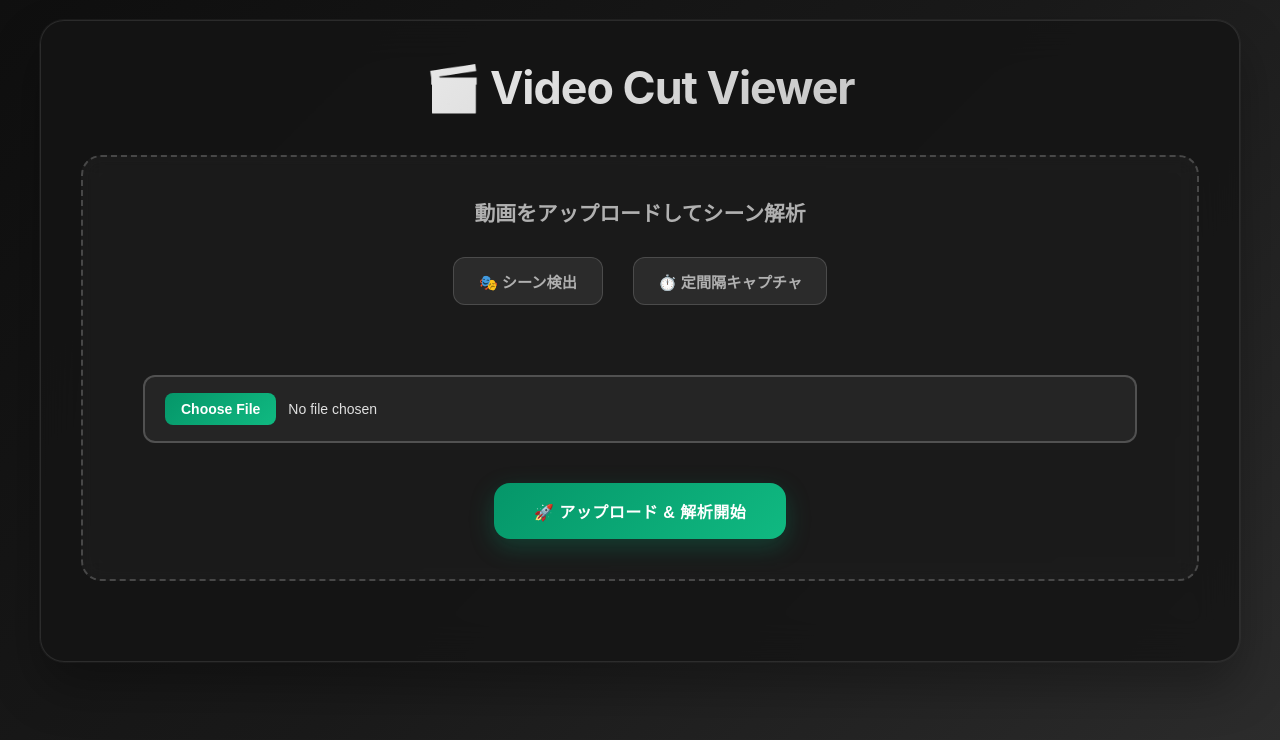
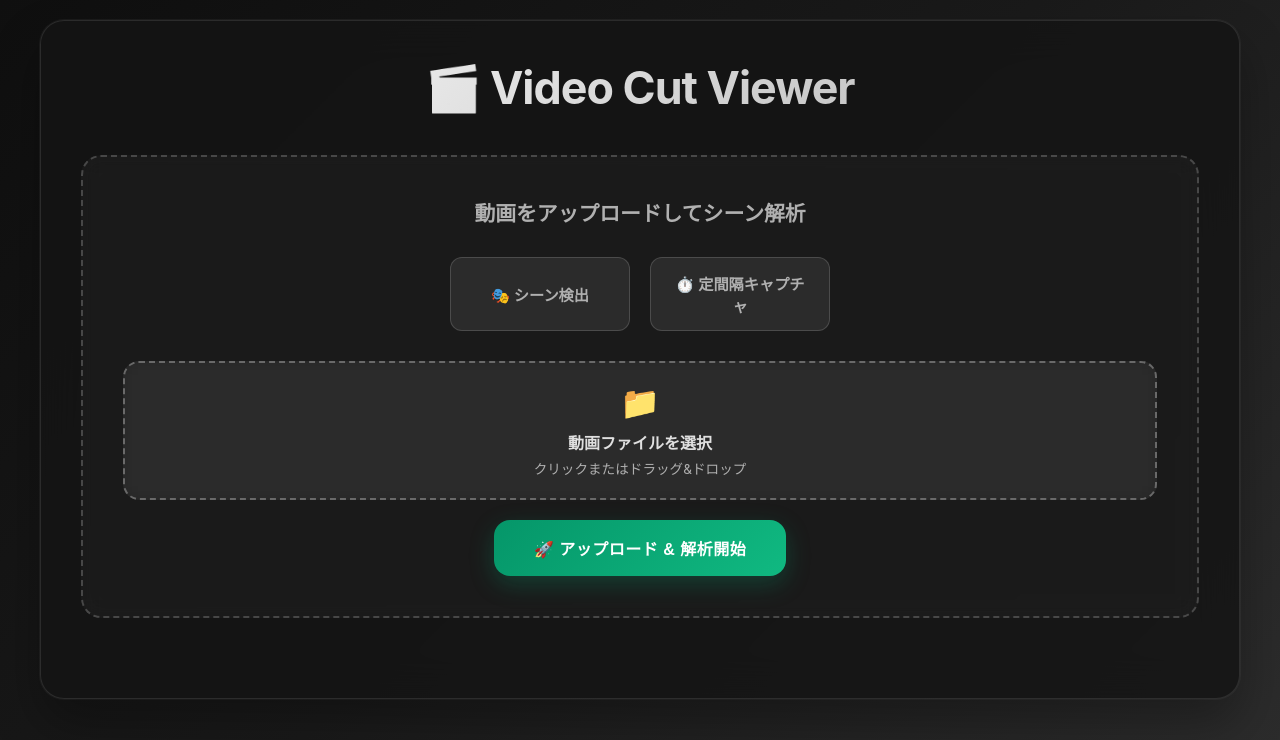
Before and after one commit to NORIKO-OZ/video-cut-viewer, a Flask app: template templates/index.html in a window 1280 px wide; the page is wider, and only the part inside the window is pictured. Shown: the top 740 px of that part. Run offline with Flask 3, Linux system fonts and the light colour scheme; the template is opened without the code that fills it, so the values that code supplies are empty.

Commit message:
Restore modern UI improvements: button sizing and drag & drop file upload
- Fixed mode selector button sizing with consistent 180px width and proper alignment
- Restored modern drag & drop file upload interface with visual feedback
- Added file size display and selection states with smooth animations
- Implemented proper drag & drop event handling with green theme integration
- Enhanced user experience with glassmorphism effects and hover states
- Maintained compatibility with form submission and Railway deployment

🤖 Generated with [Claude Code](https://claude.ai/code)

Co-Authored-By: Claude <noreply@anthropic.com>

```diff
--- a/templates/index.html
+++ b/templates/index.html
@@ -71,12 +71,13 @@
             margin: 30px 0;
             display: flex;
             justify-content: center;
-            gap: 30px;
+            gap: 20px;
+            flex-wrap: wrap;
         }
 
         .mode-selector label {
             position: relative;
-            padding: 12px 24px;
+            padding: 14px 20px;
             border-radius: 12px;
             font-weight: 600;
             font-size: 0.95em;
@@ -85,8 +86,12 @@
             background: rgba(255, 255, 255, 0.08);
             border: 1px solid rgba(255, 255, 255, 0.15);
             color: #b0b0b0;
-            min-width: 150px;
+            width: 180px;
             text-align: center;
+            display: flex;
+            align-items: center;
+            justify-content: center;
+            box-sizing: border-box;
         }
 
         .mode-selector label:hover {
@@ -107,37 +112,68 @@
         }
 
         input[type="file"] {
-            margin: 20px;
-            padding: 16px 20px;
-            border: 2px solid rgba(255, 255, 255, 0.2);
-            border-radius: 12px;
-            background: rgba(255, 255, 255, 0.05);
-            color: #e0e0e0;
-            font-size: 14px;
-            transition: all 0.3s ease;
-            width: calc(100% - 40px);
+            position: absolute;
+            opacity: 0;
+            width: 100%;
+            height: 100%;
+            cursor: pointer;
         }
 
-        input[type="file"]:hover {
-            border-color: rgba(255, 255, 255, 0.4);
-            background: rgba(255, 255, 255, 0.08);
+        .file-upload-area {
+            display: flex;
+            align-items: center;
+            justify-content: center;
+            padding: 20px;
+            border: 2px dashed rgba(255, 255, 255, 0.3);
+            border-radius: 16px;
+            background: rgba(255, 255, 255, 0.05);
+            backdrop-filter: blur(10px);
+            transition: all 0.3s ease;
+            cursor: pointer;
+            min-height: 80px;
+            position: relative;
         }
 
-        input[type="file"]::file-selector-button {
-            background: linear-gradient(135deg, #059669 0%, #10b981 100%);
-            color: white;
-            border: none;
-            padding: 8px 16px;
-            border-radius: 8px;
-            margin-right: 12px;
-            font-weight: 600;
-            cursor: pointer;
-            transition: all 0.3s ease;
+        .file-upload-area:hover {
+            border-color: rgba(5, 150, 105, 0.6);
+            background: rgba(5, 150, 105, 0.1);
+            transform: translateY(-2px);
+            box-shadow: 0 8px 25px rgba(5, 150, 105, 0.2);
         }
 
-        input[type="file"]::file-selector-button:hover {
-            transform: translateY(-1px);
-            box-shadow: 0 4px 12px rgba(5, 150, 105, 0.4);
+        .file-upload-content {
+            text-align: center;
+            pointer-events: none;
+        }
+
+        .file-upload-icon {
+            font-size: 2em;
+            margin-bottom: 8px;
+            color: #059669;
+        }
+
+        .file-upload-text {
+            color: #e0e0e0;
+            font-weight: 600;
+            margin-bottom: 4px;
+        }
+
+        .file-upload-hint {
+            color: #b0b0b0;
+            font-size: 0.85em;
+        }
+
+        .file-selected {
+            border-color: rgba(5, 150, 105, 0.8);
+            background: rgba(5, 150, 105, 0.15);
+        }
+
+        .file-selected .file-upload-icon {
+            color: #10b981;
+        }
+
+        .file-selected .file-upload-text {
+            color: #10b981;
         }
 
         input[type="submit"] {
@@ -433,9 +469,16 @@
                     </label>
                 </div>
 
-                <br>
-                <input type="file" name="video" accept="video/*" required>
-                <br>
+                <div style="position: relative;">
+                    <input type="file" name="video" accept="video/*" required id="file-input">
+                    <div class="file-upload-area" id="file-upload-area">
+                        <div class="file-upload-content">
+                            <div class="file-upload-icon">📁</div>
+                            <div class="file-upload-text" id="file-upload-text">動画ファイルを選択</div>
+                            <div class="file-upload-hint">クリックまたはドラッグ&ドロップ</div>
+                        </div>
+                    </div>
+                </div>
                 <input type="submit" value="🚀 アップロード & 解析開始">
             </form>
         </div>
@@ -599,10 +642,63 @@
             }
         }
 
+        // ファイルアップロード機能の初期化
+        function initFileUpload() {
+            const fileInput = document.getElementById('file-input');
+            const uploadArea = document.getElementById('file-upload-area');
+            const uploadText = document.getElementById('file-upload-text');
+
+            if (!fileInput || !uploadArea || !uploadText) return;
+
+            // ファイル選択時の処理
+            fileInput.addEventListener('change', function(e) {
+                const file = e.target.files[0];
+                if (file) {
+                    uploadArea.classList.add('file-selected');
+                    uploadText.textContent = file.name;
+                    document.querySelector('.file-upload-icon').textContent = '🎬';
+                    document.querySelector('.file-upload-hint').textContent = `${(file.size / (1024 * 1024)).toFixed(1)}MB`;
+                } else {
+                    uploadArea.classList.remove('file-selected');
+                    uploadText.textContent = '動画ファイルを選択';
+                    document.querySelector('.file-upload-icon').textContent = '📁';
+                    document.querySelector('.file-upload-hint').textContent = 'クリックまたはドラッグ&ドロップ';
+                }
+            });
+
+            // ドラッグ&ドロップ機能
+            uploadArea.addEventListener('dragover', function(e) {
+                e.preventDefault();
+                uploadArea.style.borderColor = 'rgba(5, 150, 105, 0.8)';
+                uploadArea.style.background = 'rgba(5, 150, 105, 0.15)';
+            });
+
+            uploadArea.addEventListener('dragleave', function(e) {
+                e.preventDefault();
+                if (!uploadArea.classList.contains('file-selected')) {
+                    uploadArea.style.borderColor = 'rgba(255, 255, 255, 0.3)';
+                    uploadArea.style.background = 'rgba(255, 255, 255, 0.05)';
+                }
+            });
+
+            uploadArea.addEventListener('drop', function(e) {
+                e.preventDefault();
+                const files = e.dataTransfer.files;
+                if (files.length > 0) {
+                    fileInput.files = files;
+                    const event = new Event('change', { bubbles: true });
+                    fileInput.dispatchEvent(event);
+                }
+            });
+        }
+
         // 動画プレイヤーのイベントリスナー
         document.addEventListener('DOMContentLoaded', function() {
             const video = document.getElementById('videoPlayer');
             const timeDisplay = document.getElementById('timeDisplay');
+
+            // ファイルアップロード機能を初期化
+            initFileUpload();
 
             // モード選択ラジオボタンにイベントリスナーを追加
             const modeRadios = document.querySelectorAll('input[name="mode"]');
```
